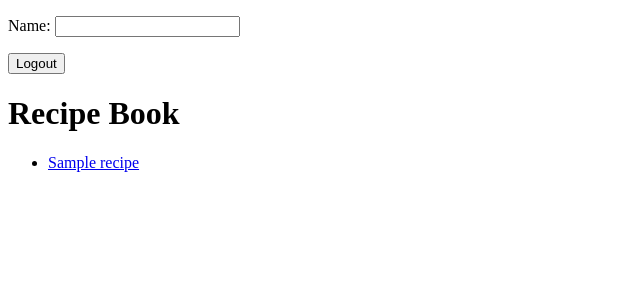
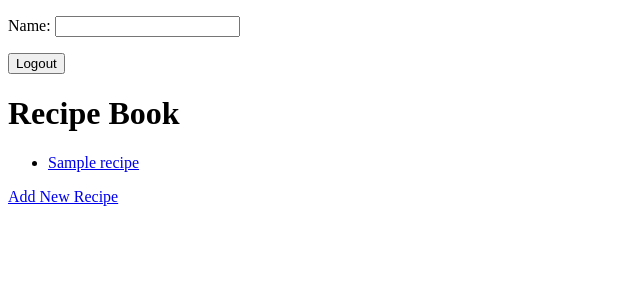
Before and after one commit to macasalad/recipebook-baniqued-hannah, a Django app: template recipebook/ledger/templates/recipes.html in a window 1280 px wide. Shown: the top 300 px of the page, without its empty margins (0-640 px from the left). Run offline with Django 5.2, Linux system fonts and the light colour scheme; the template is opened without the code that fills it: values that come from a table or form of the project are taken from there, others are empty; a user stored in the database is signed in; tables that the repository leaves empty hold one stand-in row (values such as "Sample post").

Commit message:
Added a hyperlink in recipe_list for adding a new recipe

```diff
--- a/recipebook/ledger/templates/recipes.html
+++ b/recipebook/ledger/templates/recipes.html
@@ -7,4 +7,6 @@
         <li><a href="{{ recipe.get_absolute_url }}">{{ recipe.name }}</a></li>
         {% endfor %}
     </ul>
+
+    <a href="/recipe/add">Add New Recipe</a>
 {% endblock %}
```
